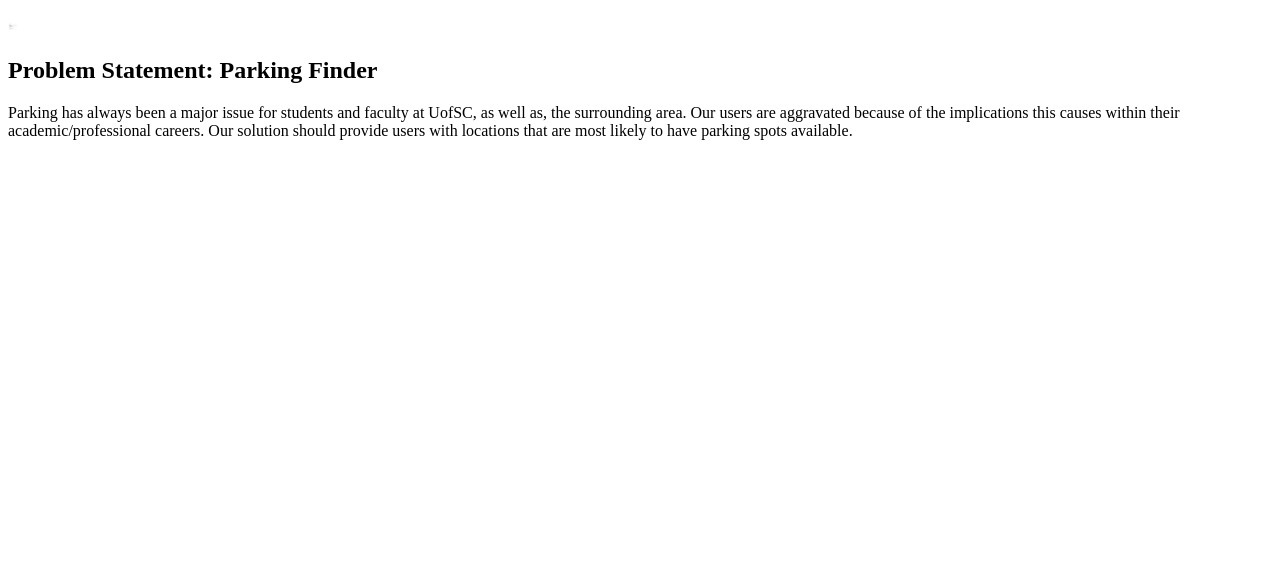
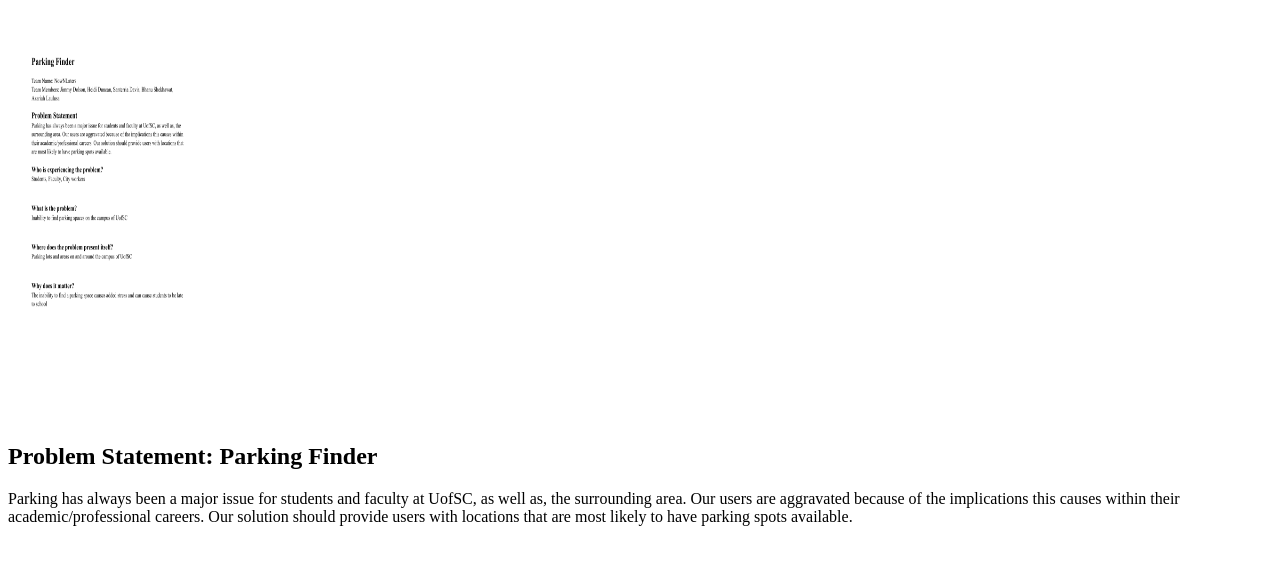
Before and after one commit to AzariahLaulusa/AzariahLaulusa.github.io, a plain HTML site: page index.html in a window 1280 px wide. Shown: the part 61-626 px from the top of the page. Drawn offline with Linux system fonts and the light colour scheme.

Commit message:
Add files via upload

```diff
--- a/index.html
+++ b/index.html
@@ -6,7 +6,7 @@
     <body>
         <h1>Azariah Laulusa's CSCE 190 Site</h1>
         <section class="assignment">
-            <img src="image/problemstatement.png" width="10" height="10">
+            <img src="image/problemstatement.png" width="200" height="400">
             <section class="assignment-details">
                 <h2>Problem Statement: Parking Finder</h2>
                 <p>Parking has always been a major issue for students and faculty at UofSC, as well as, the surrounding area. Our users are aggravated because of the implications this causes within their academic/professional careers. Our solution should provide users with locations that are most likely to have parking spots available.
```
